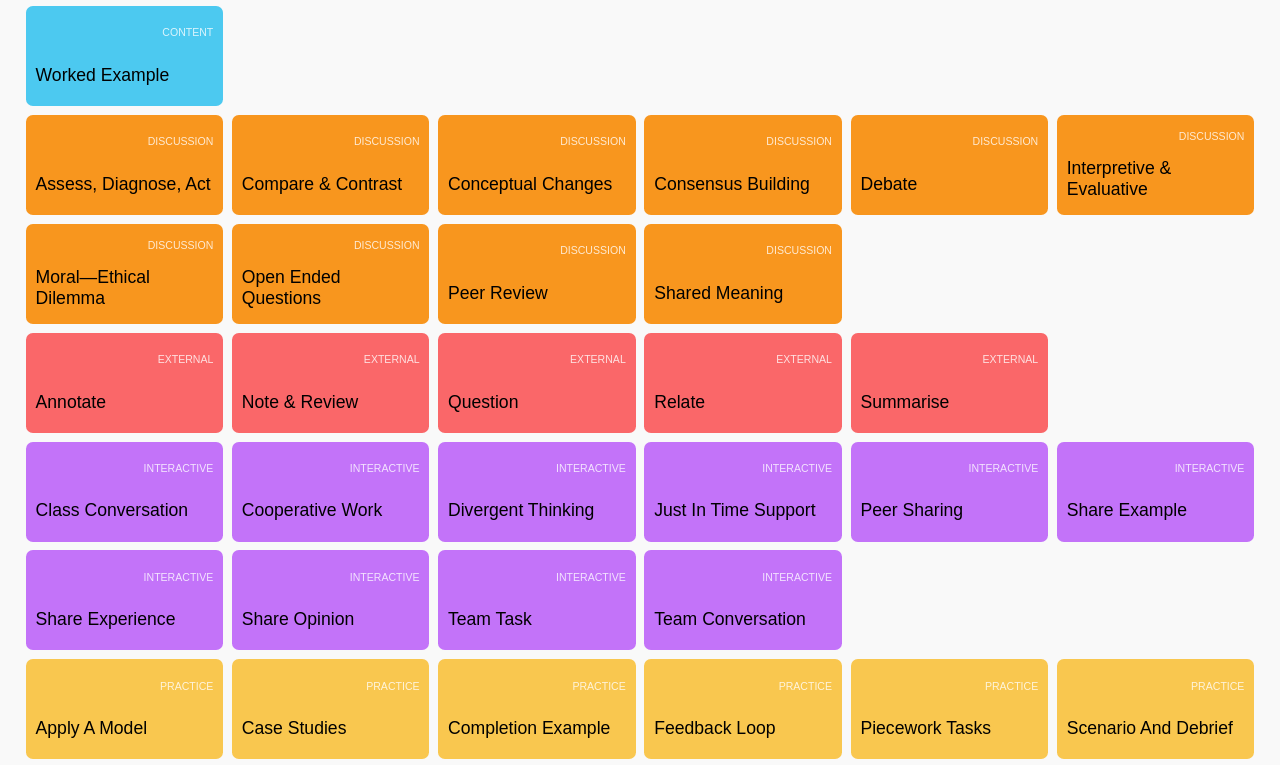
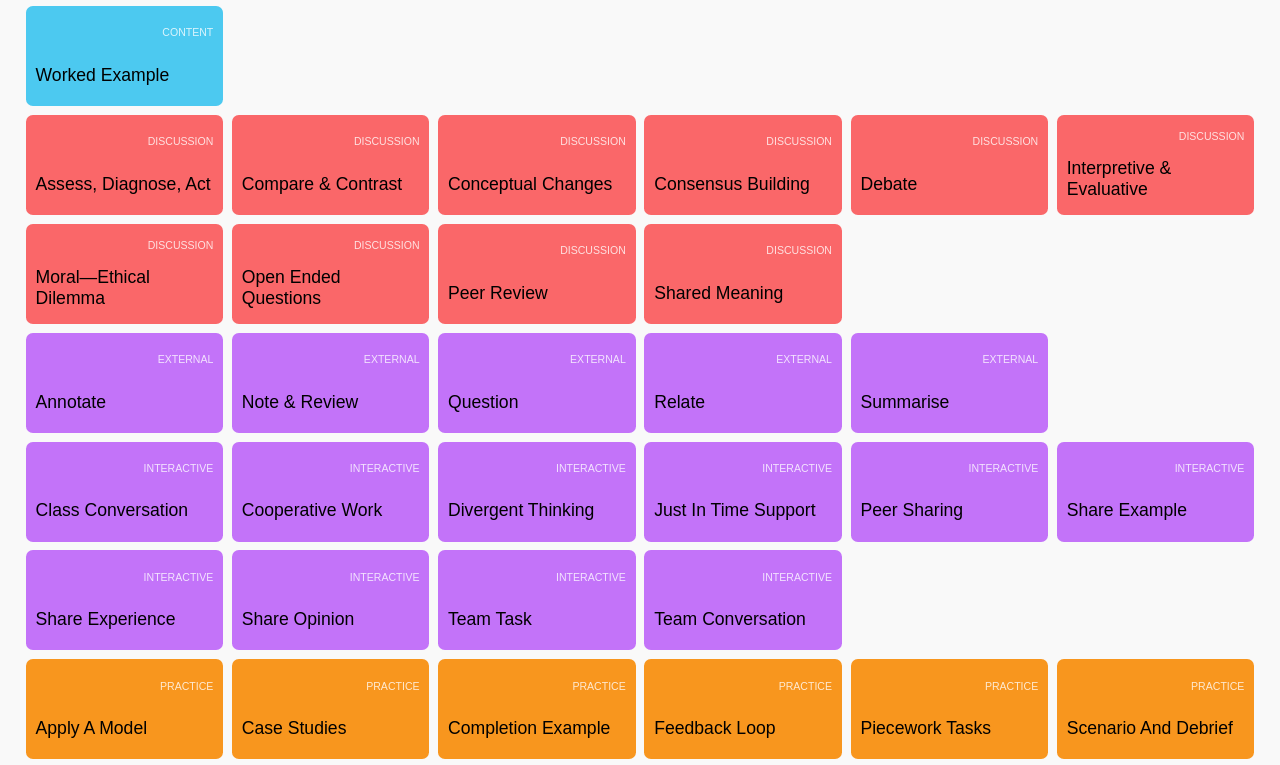
Before and after one commit to timklapdor/learning-patterns, an Eleventy site: page src/index.njk in a window 1280 px wide. Shown: the part 753-1518 px from the top of the page. Built offline with nearby package versions, Linux system fonts and the light colour scheme; Eleventy itself is replaced by a stand-in of ours; files that its build step writes are made by us from their sources.

Commit message:
Updated colours & Build

```diff
--- a/src/sass/style.scss
+++ b/src/sass/style.scss
@@ -65,19 +65,19 @@ body {
       &:hover {background: mix(white, $ld-1, 30%);}
       }
     &.external {
-      &::before {content: 'External'; color: mix(white, $ld-2, 80%);}
+      &::before {content: 'External'; color: mix(white, $ld-7, 80%);}
+      background: $ld-7;
+      &:hover {background: mix(white, $ld-7, 30%);}
+      }
+    &.discussion {
+      &::before {content: 'discussion'; color: mix(white, $ld-2, 80%);}
       background: $ld-2;
       &:hover {background: mix(white, $ld-2, 30%);}
       }
-    &.discussion {
-      &::before {content: 'discussion'; color: mix(white, $ld-3, 80%);}
+    &.practice {
+      &::before {content: 'practice'; color: mix(white, $ld-3, 80%);}
       background: $ld-3;
       &:hover {background: mix(white, $ld-3, 30%);}
-      }
-    &.practice {
-      &::before {content: 'practice'; color: mix(white, $ld-4, 80%);}
-      background: $ld-4;
-      &:hover {background: mix(white, $ld-4, 30%);}
       }
     &.assessment {
       &::before {content: 'Assessment'; color: mix(white, $ld-5, 80%);}
```
Also changed, not shown: docs/css/style.css.
